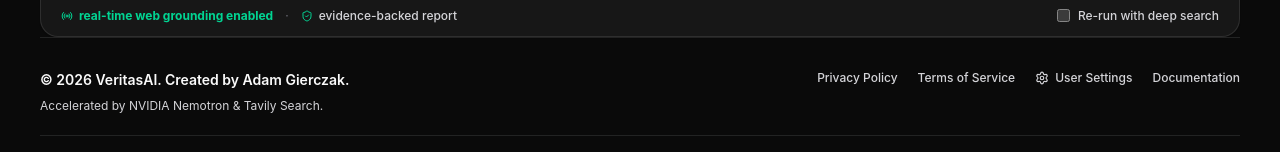
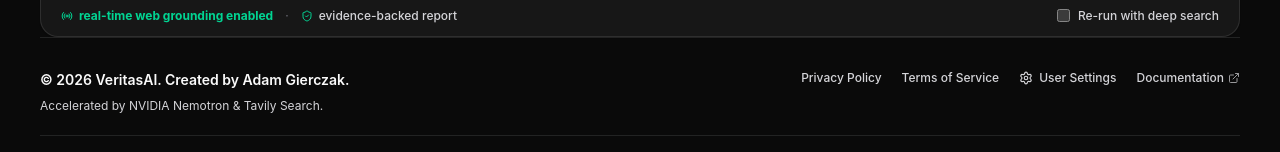
Before and after one commit to AdamBabinicz/veritas, a Next.js app: page / in a window 1280 px wide. Shown: the part 1713-1865 px from the top of the page. Built offline with nearby package versions, Linux system fonts and the light colour scheme.

Commit message:
feat(footer): route documentation link dynamically to README.pl.md or README.md based on active locale

```diff
--- a/components/footer.tsx
+++ b/components/footer.tsx
@@ -1,11 +1,12 @@
 "use client";
 
 import React from "react";
-import { Settings } from "lucide-react";
+import { Settings, ExternalLink } from "lucide-react";
 import type { Dictionary } from "@/dictionaries";
 
 export interface FooterProps {
   t: Dictionary;
+  locale?: "pl" | "en";
   onOpenPrivacy: () => void;
   onOpenTerms: () => void;
   onOpenGovernance: () => void;
@@ -13,10 +14,19 @@ export interface FooterProps {
 
 export function Footer({
   t,
+  locale,
   onOpenPrivacy,
   onOpenTerms,
   onOpenGovernance,
 }: FooterProps) {
+  // Jeśli locale to "pl" lub tekst dokumentacji jest po polsku, kierujemy do wersji polskiej
+  const isPolish =
+    locale === "pl" ||
+    t.footer.documentation.toLowerCase().includes("dokumentacj");
+  const docUrl = isPolish
+    ? "https://github.com/AdamBabinicz/veritas/blob/main/README.pl.md"
+    : "https://github.com/AdamBabinicz/veritas#readme";
+
   return (
     <footer className="border-t border-border py-8 text-xs text-zinc-600 dark:text-zinc-300">
       <div className="flex flex-col gap-4 lg:flex-row lg:items-start lg:justify-between">
@@ -55,9 +65,16 @@ export function Footer({
             <Settings className="size-3.5" />
             <span>{t.footer.settings}</span>
           </button>
-          <span className="transition-colors hover:text-emerald-600 dark:hover:text-emerald-400 cursor-pointer">
-            {t.footer.documentation}
-          </span>
+          <a
+            href={docUrl}
+            target="_blank"
+            rel="noopener noreferrer"
+            aria-label={`${t.footer.documentation} (GitHub - ${isPolish ? "wersja polska" : "English version"})`}
+            className="inline-flex items-center gap-1 transition-colors hover:text-emerald-600 dark:hover:text-emerald-400 cursor-pointer"
+          >
+            <span>{t.footer.documentation}</span>
+            <ExternalLink className="size-3 opacity-70" />
+          </a>
         </nav>
       </div>
 
```
